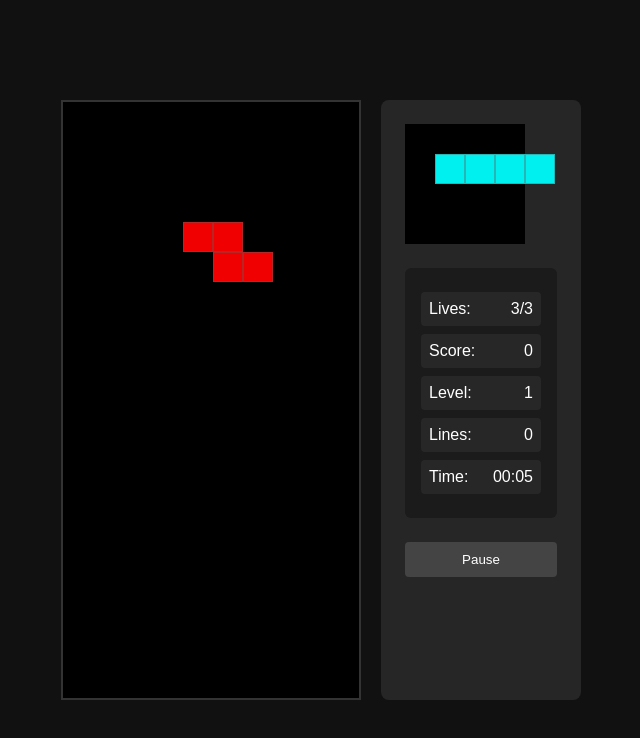
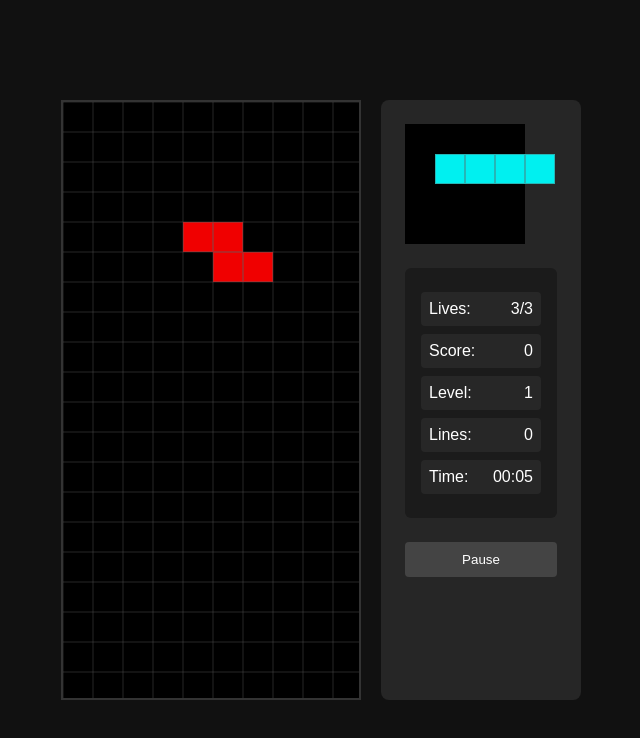
Before and after one commit to Athooh/tetris-game, a plain HTML site: page index.html in a window 1280 px wide. Shown: the whole page, without its empty margins (319-959 px from the left). Drawn offline with Linux system fonts and the light colour scheme.

Commit message:
feat: add grid overlay to improve game board visualization

```diff
--- a/index.html
+++ b/index.html
@@ -6,7 +6,9 @@
 </head>
 <body>
     <div id="game-container">
-        <div id="game-board"></div>
+        <div id="game-board">
+            <svg class="grid-overlay" width="100%" height="100%"></svg>
+        </div>
         <div id="sidebar">
             <div id="next-piece"></div>
             <div class="stats">
--- a/script.js
+++ b/script.js
@@ -85,6 +85,7 @@ class Tetris {
 
       this.initializeBoard();
       this.setupEventListeners();
+      this.drawGrid();
 
       // Make sure nextPiece is created before spawning the first piece
       if (!this.nextPiece) {
@@ -577,6 +578,30 @@ class Tetris {
       this.activeCells.clear();
       this.activeNextPieceCells.clear();
   }
+
+  drawGrid() {
+      const svg = this.gameBoard.querySelector('.grid-overlay');
+
+      // Draw vertical lines
+      for (let x = 0; x <= this.BOARD_WIDTH; x++) {
+          const line = document.createElementNS('http://www.w3.org/2000/svg', 'line');
+          line.setAttribute('x1', x * this.CELL_SIZE);
+          line.setAttribute('y1', 0);
+          line.setAttribute('x2', x * this.CELL_SIZE);
+          line.setAttribute('y2', this.BOARD_HEIGHT * this.CELL_SIZE);
+          svg.appendChild(line);
+      }
+
+      // Draw horizontal lines
+      for (let y = 0; y <= this.BOARD_HEIGHT; y++) {
+          const line = document.createElementNS('http://www.w3.org/2000/svg', 'line');
+          line.setAttribute('x1', 0);
+          line.setAttribute('y1', y * this.CELL_SIZE);
+          line.setAttribute('x2', this.BOARD_WIDTH * this.CELL_SIZE);
+          line.setAttribute('y2', y * this.CELL_SIZE);
+          svg.appendChild(line);
+      }
+  }
 }
 
 // Start the game
--- a/style.css
+++ b/style.css
@@ -25,6 +25,18 @@ body {
   border: 2px solid #333;
   position: relative;
   background: #000;
+}
+
+.grid-overlay {
+  position: absolute;
+  top: 0;
+  left: 0;
+  pointer-events: none;
+}
+
+.grid-overlay line {
+  stroke: rgba(95, 95, 95, 0.4);
+  stroke-width: 1;
 }
 
 .cell {
```
